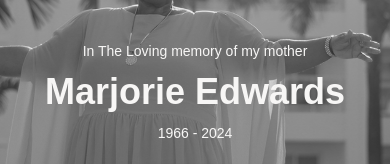
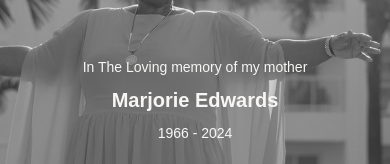
Before and after one commit to krazykrimz/Marjorie-Memorial, a website built with Vite: page index.html in a window 390 px wide. Shown: the part 161-325 px from the top of the page. Built offline with nearby package versions, Linux system fonts and the light colour scheme; a web font is replaced by a local one.

Commit message:
fixed css

```diff
--- a/styles/components/hero.scss
+++ b/styles/components/hero.scss
@@ -194,7 +194,7 @@
             }
 
             .info2{
-                font-size: $xl2;
+                font-size: $xl;
             }
 
             .info3{
```
Also changed, not shown: source/main.js (+5 -5 lines), cssStyles/hero.css, 1 other file.
